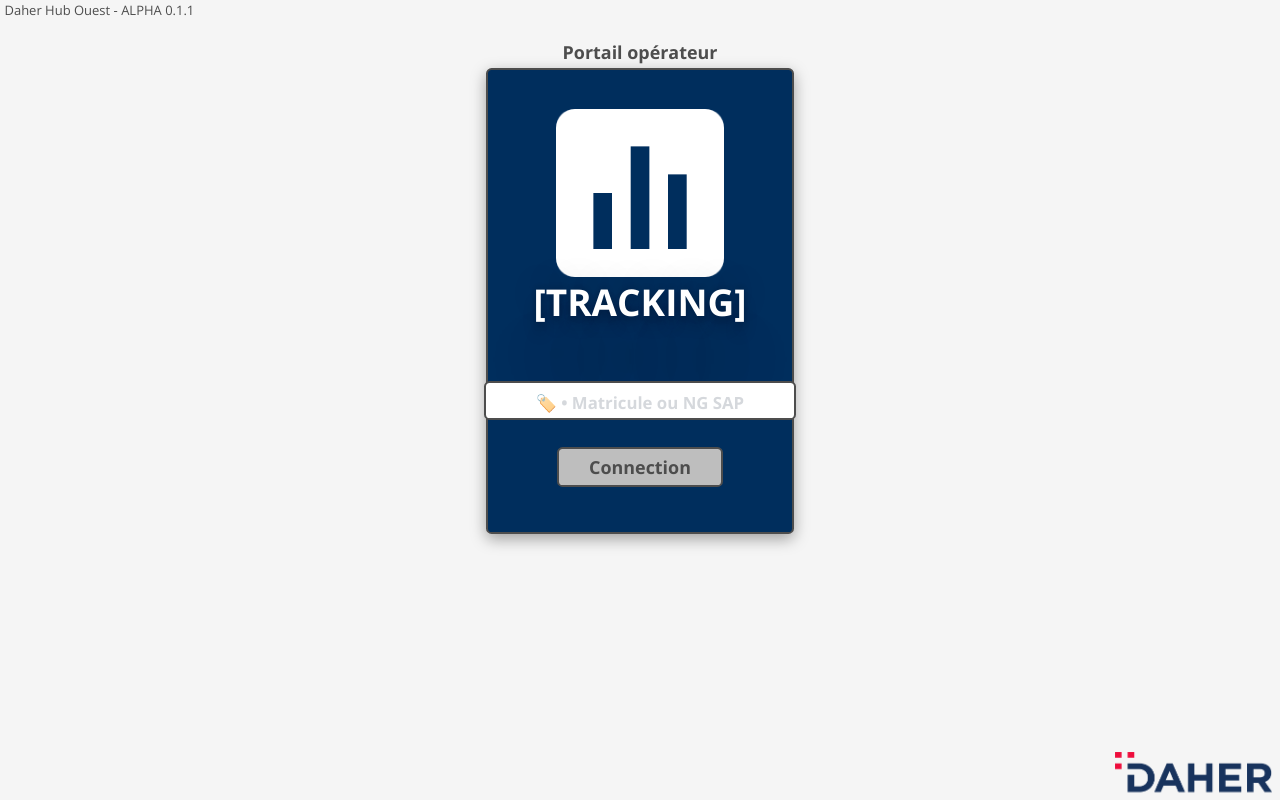
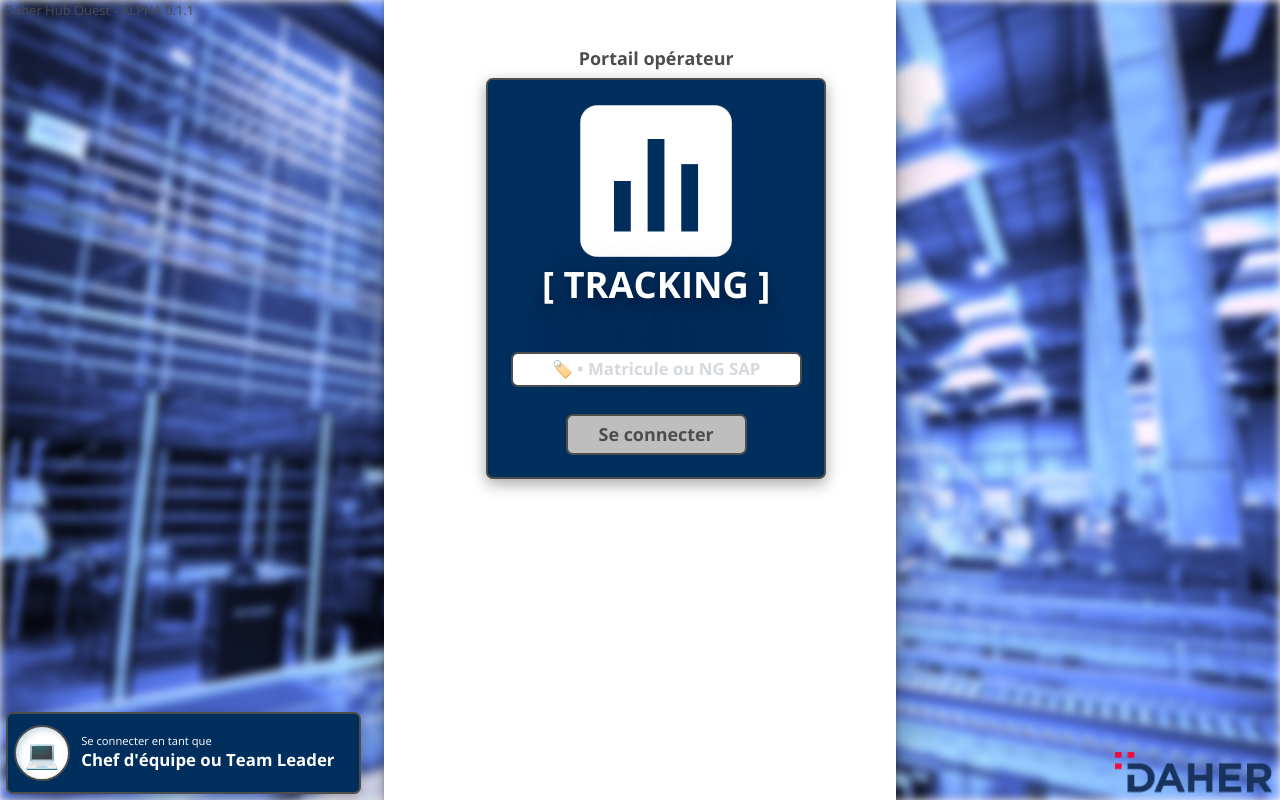
Before and after one commit to AshiikoAR/tracking, a React (Create React App) app: page / in a window 1280 px wide. Built offline with nearby package versions, Linux system fonts and the light colour scheme.

Commit message:
modified:   src/App.js 	new file:   src/img/fond.jpg 	modified:   src/index.css

```diff
--- a/src/App.js
+++ b/src/App.js
@@ -1,30 +1,44 @@
 import React from "react";
 import logo from './img/tracking-icon.png';
 import daher from './img/daher.png';
-
+import fond from './img/fond.jpg';
 //import Dashboard from "./components/dashboard";
 
 function App() {
   return (
     <div className="App">
-      <p className="versionning">Daher Hub Ouest - ALPHA 0.1.1</p>
-      <p className="TypePortail">Portail opérateur</p>
+      <div className="background">
+        <img src={fond} alt="" className="background-wallpaper"/>
+        <div className="background-color"/>
+        <p className="versionning">Daher Hub Ouest - ALPHA 0.1.1</p>
+      </div>
       <div className="Form-conn">
-        <img src={logo} className="Logo-conn"/>
-        <h1>[TRACKING]</h1>
+        <p className="TypePortail">Portail opérateur</p>
+        <img src={logo} alt="Logo TRACKING" className="Logo-conn" title="[ TRACKING ]"/>
+        <h1>[ TRACKING ]</h1>
         <form>
           <input
             className="Mdp-conn"
             id="pin"
-            type="password"
+            type="text"
             minlength="1"
             maxlength="12"
             placeholder="&#127991;&#65039; &bull; Matricule ou NG SAP"
           />
         </form>
-        <button type="submit" /*onClick={}*/>Connection</button>
+        <button type="submit" /*onClick={}*/>Se connecter</button>
       </div>
-      <img src={daher} className="emplacement"/>
+      <div className="SelectPortail">
+        <div className="img-co">
+          {/* Icône pour les opérateurs : &#129466;*/}
+          &#128187;
+        </div>
+        <div className="PortailTxt">
+          <p>Se connecter en tant que</p>
+          <h2>Chef d'équipe ou Team Leader</h2>
+        </div>
+      </div>
+      <img src={daher} alt="Logo DAHER" className="emplacement"/>
     </div>
   );
 }
--- a/src/index.css
+++ b/src/index.css
@@ -22,9 +22,8 @@
   line-height: normal;
 }
 
-button, input, optgroup, select, textarea {
+button, input, textarea {
   font-family: inherit;
-  font-size: 100%;
   line-height: 1.15;
   margin: 0;
 }
@@ -47,15 +46,39 @@
   color: #4d4d4d;
 }
 
+.background-wallpaper {
+  position: fixed;
+  width: 100%;
+  height: 100%;
+  z-index: -1;
+  filter: sepia(100%) hue-rotate(190deg) saturate(400%) blur(5px);
+  box-shadow: 0 0 200px rgba(0,0,0,0.9) inset;
+}
+
+.background-color {
+  position: fixed;
+  width: 40%;
+  height: 100%;
+  background-color: #fff;
+  display: flex;
+  flex-direction: column;
+  align-items: center;
+  justify-content: center;
+  margin: 0 30% 0 30%;
+  box-shadow: rgba(0, 0, 0, 0.25) 0px 54px 55px, rgba(0, 0, 0, 0.12) 0px -12px 30px, rgba(0, 0, 0, 0.12) 0px 4px 6px, rgba(0, 0, 0, 0.17) 0px 12px 13px, rgba(0, 0, 0, 0.09) 0px -3px 5px;
+}
+
 .TypePortail {
   text-align: center;
   font-weight: bold;
-  margin: 2rem 10rem -0.6rem 10rem;
+  color: #4d4d4d;
+  margin: -4rem 1rem 1rem 1rem;
 }
+
 .versionning {
+  position: fixed;
   color: #4d4d4d;
   font-size: small;
-  text-align: left;
   margin: 0.2rem 0.4rem;
 }
 
@@ -68,38 +91,39 @@
 }
 
 .Form-conn {
+  position: fixed;
   background-color: #002E5D;
   border:#4d4d4d 0.2rem solid;
-  border-radius: 0.5rem;
+  border-radius: 0.6rem;
   box-shadow: rgba(0, 0, 0, 0.35) 0px 5px 15px;
   color: #fff;
   display: flex;
   flex-direction: column;
   align-items: center;
   justify-content: center;
-  padding: 1rem 2rem 4rem 2rem;
-  margin: 1rem 38% 1rem 38%;
+  padding: 1rem 2rem 2rem 2rem;
+  margin: 7rem 38% 1rem 38%;
 }
 
 .Logo-conn{
-  width: 20rem;
-  margin-bottom: -4.5rem;
+  width: 18rem;
+  margin-bottom: -4rem;
 }
 
 h1 {
   text-shadow: rgba(0, 0, 0, 0.25) 0px 54px 55px, rgba(0, 0, 0, 0.12) 0px -12px 30px, rgba(0, 0, 0, 0.12) 0px 4px 6px, rgba(0, 0, 0, 0.17) 0px 12px 13px, rgba(0, 0, 0, 0.09) 0px -3px 5px;
-  margin-bottom: 5rem;
-  font-size: 3.3rem;
+  margin-bottom: 4rem;
+  font-size: 3.25rem;
 }
 
 .Mdp-conn {
-  padding: 0.4rem 1rem 0.4rem 1rem;
+  padding: 0.4rem 2rem 0.4rem 2rem;
   border: #4d4d4d 0.2rem solid ;
-  border-radius: 0.5rem;
+  border-radius: 0.6rem;
   background-color: #fff;
   margin-bottom: 1.4rem;
   color: #4d4d4d;
-  font-size: 2rem;
+  font-size: 1.7rem;
   text-align: center;
 }
 
@@ -111,17 +135,66 @@
 
 button[type="submit"] {
   width: auto;
-  padding: 0.7rem 2.7rem 0.7rem 2.7rem;
+  padding: 0.75rem 2.75rem 0.75rem 2.75rem;
   margin-top: 1rem;
   color:#4d4d4d;
   background-color: #bebebe;
   font-weight: bold;
   border: #4d4d4d 0.2rem solid;
-  border-radius: 0.5rem;
+  border-radius: 0.6rem;
 }
 
 button[type="submit"]:hover {
   border:#000 0.2rem solid;
+  background-color: #858585;
   color:#000;
   box-shadow: inset 0 0 0 0.02rem;
 }
+
+.SelectPortail {
+  position: fixed;
+  bottom: 0;
+  left: 0;
+  background-color: #002E5D;
+  border:#4d4d4d 0.2rem solid;
+  border-radius: 0.6rem;
+  box-shadow: rgba(0, 0, 0, 0.35) 0px 5px 15px;
+  color: #fff;
+  display: flex;
+  flex-direction: row;
+  align-items: center;
+  justify-content: center;
+  padding: 0rem 1rem 0 1.5rem;
+  margin: 0 67% 0.5rem 0.5%;
+}
+
+.SelectPortail:hover {
+  border:#000 0.2rem solid;
+  background-color: #01203f;
+  box-shadow: rgba(50, 50, 93, 0.25) 0px 30px 60px -12px inset, rgba(0, 0, 0, 0.3) 0px 18px 36px -18px inset;
+}
+
+.img-co {
+  display: flex;
+  align-items: center;
+  justify-content: center;
+  height: 5rem;
+  width: 5rem;
+  font-size: 2.5rem;
+  background-color: #fff;
+  box-shadow: rgb(204, 219, 232) 3px 3px 6px 0px inset, rgba(255, 255, 255, 0.5) -3px -3px 6px 1px inset;
+  border: #4d4d4d 0.2rem solid;
+  border-radius: 50%;
+  margin: 1rem 1rem 1rem -1rem ;
+}
+
+.PortailTxt {
+  font-size: 1rem;
+}
+
+.PortailTxt p {
+  margin-bottom: -1.2rem;
+}
+.PortailTxt h2 {
+  margin-right: 1.2rem;
+}
```
Also changed, not shown: src/img/fond.jpg (added).
